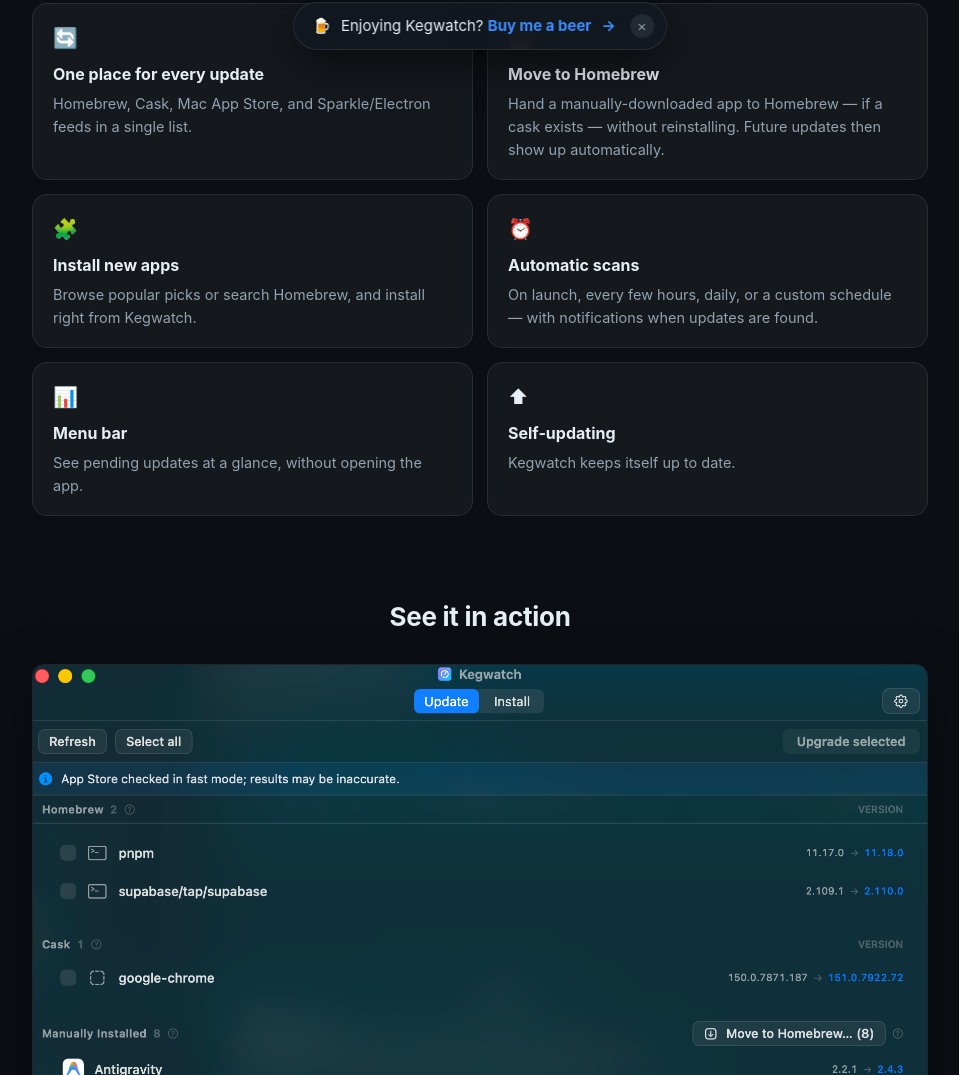
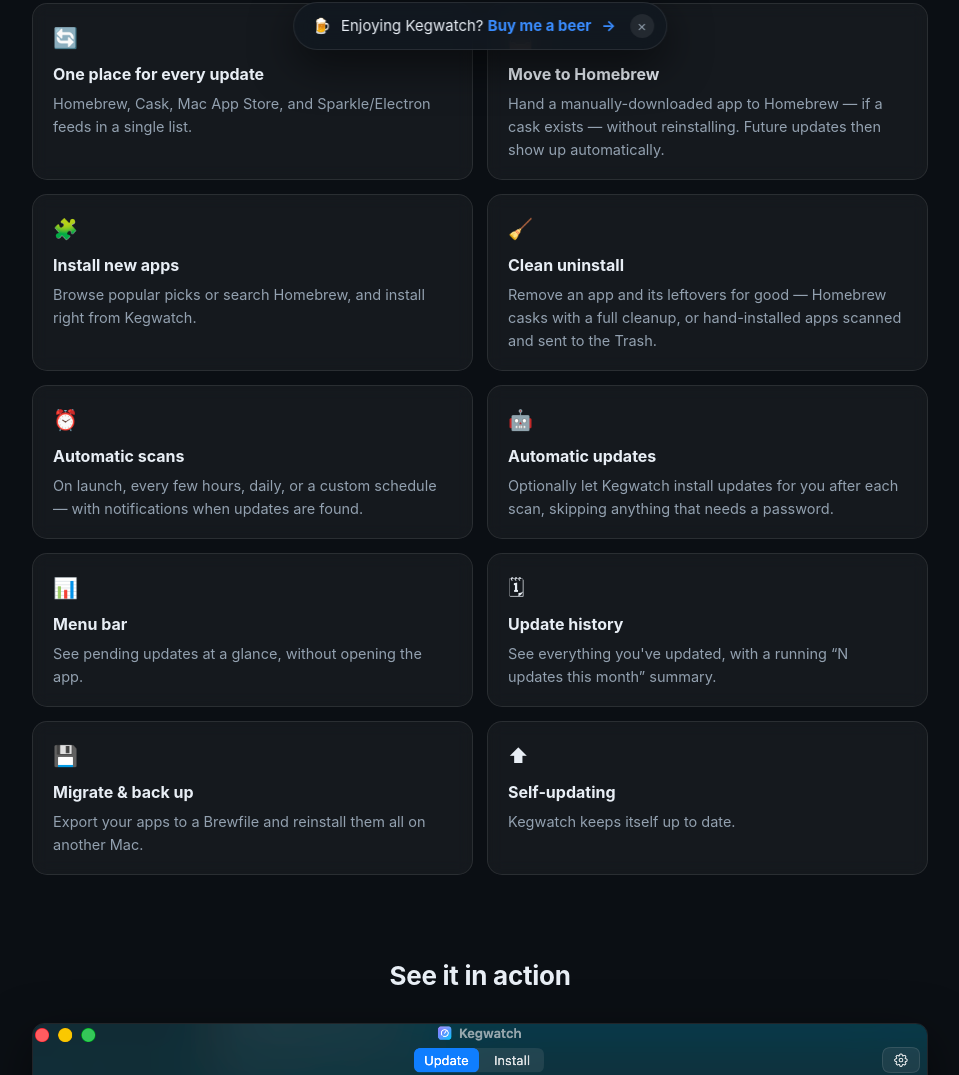
Before and after one commit to replikduplik/kegwatch-site, a plain HTML site: page index.html in a window 1280 px wide. Shown: the part 728-1803 px from the top of the page, without its empty margins (160-1119 px from the left). Drawn offline with Linux system fonts and the light colour scheme.

Commit message:
feat: add Clean uninstall, Automatic updates, Migrate & back up, Update history to features

```diff
--- a/index.html
+++ b/index.html
@@ -198,8 +198,12 @@
         <div class="feature"><div class="emoji">🔄</div><h3>One place for every update</h3><p>Homebrew, Cask, Mac App Store, and Sparkle/Electron feeds in a single list.</p></div>
         <div class="feature"><div class="emoji">📥</div><h3>Move to Homebrew</h3><p>Hand a manually-downloaded app to Homebrew — if a cask exists — without reinstalling. Future updates then show up automatically.</p></div>
         <div class="feature"><div class="emoji">🧩</div><h3>Install new apps</h3><p>Browse popular picks or search Homebrew, and install right from Kegwatch.</p></div>
+        <div class="feature"><div class="emoji">🧹</div><h3>Clean uninstall</h3><p>Remove an app and its leftovers for good — Homebrew casks with a full cleanup, or hand-installed apps scanned and sent to the Trash.</p></div>
         <div class="feature"><div class="emoji">⏰</div><h3>Automatic scans</h3><p>On launch, every few hours, daily, or a custom schedule — with notifications when updates are found.</p></div>
+        <div class="feature"><div class="emoji">🤖</div><h3>Automatic updates</h3><p>Optionally let Kegwatch install updates for you after each scan, skipping anything that needs a password.</p></div>
         <div class="feature"><div class="emoji">📊</div><h3>Menu bar</h3><p>See pending updates at a glance, without opening the app.</p></div>
+        <div class="feature"><div class="emoji">🗓</div><h3>Update history</h3><p>See everything you've updated, with a running “N updates this month” summary.</p></div>
+        <div class="feature"><div class="emoji">💾</div><h3>Migrate &amp; back up</h3><p>Export your apps to a Brewfile and reinstall them all on another Mac.</p></div>
         <div class="feature"><div class="emoji">⬆︎</div><h3>Self-updating</h3><p>Kegwatch keeps itself up to date.</p></div>
       </div>
     </section>
```
